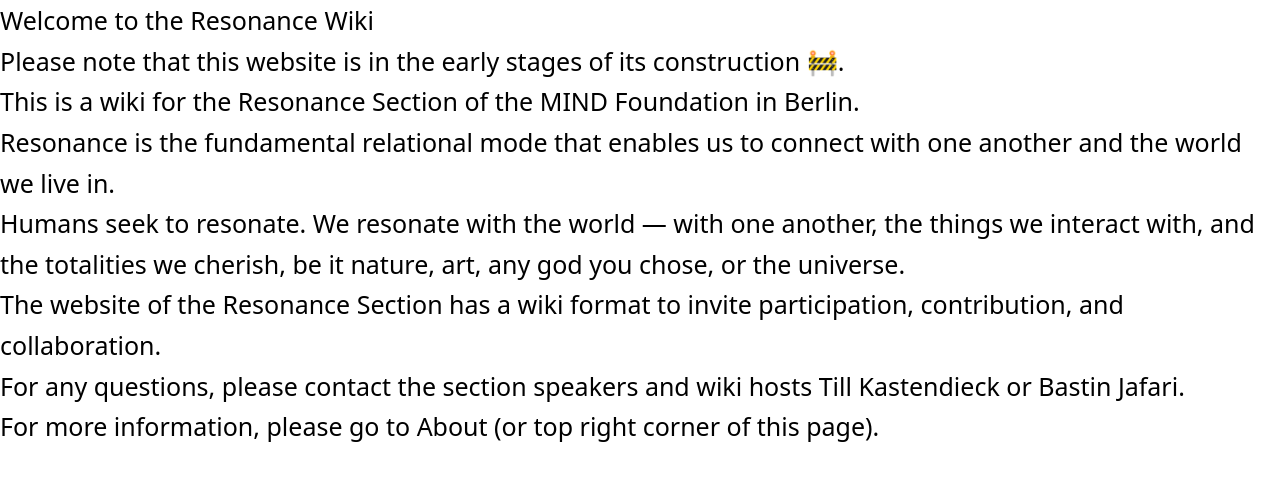
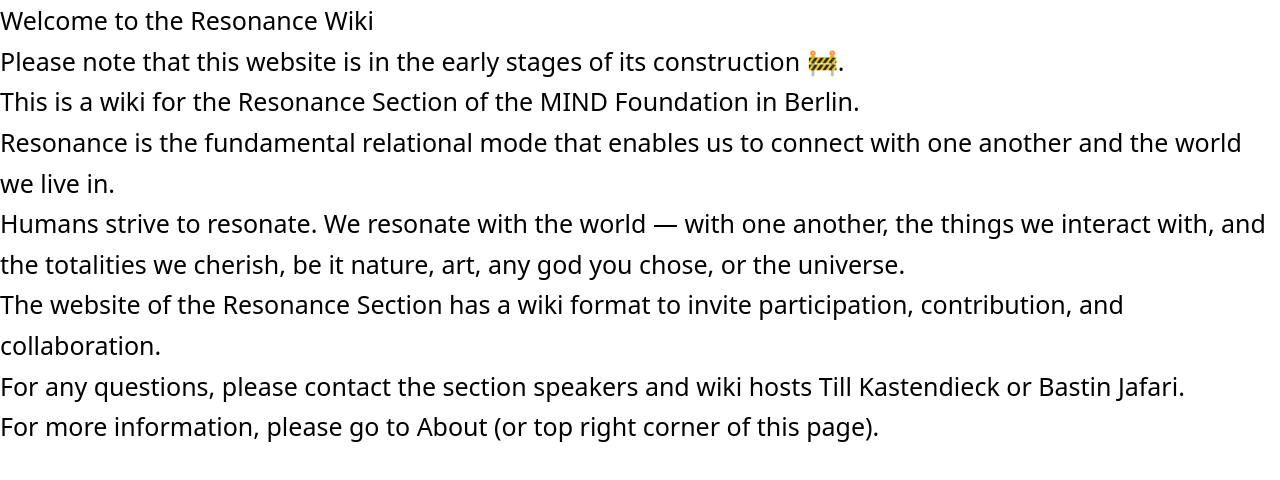
Before and after one commit to SocialResonance/wiki-next, a Next.js app: page / in a window 1280 px wide. Shown: the top 480 px of the page. Built offline with nearby package versions, Linux system fonts and the light colour scheme.

Commit message:
change to strive

```diff
--- a/pages/index.mdx
+++ b/pages/index.mdx
@@ -6,7 +6,7 @@
 
 Resonance is the fundamental relational mode that enables us to connect with one another and the world we live in.
 
-Humans seek to resonate. We resonate with the world — with one another, the things we interact with, and the totalities we cherish, be it nature, art, any god you chose, or the universe.
+Humans strive to resonate. We resonate with the world — with one another, the things we interact with, and the totalities we cherish, be it nature, art, any god you chose, or the universe.
 
 The website of the Resonance Section has a wiki format to invite participation, contribution, and collaboration.
 
```
